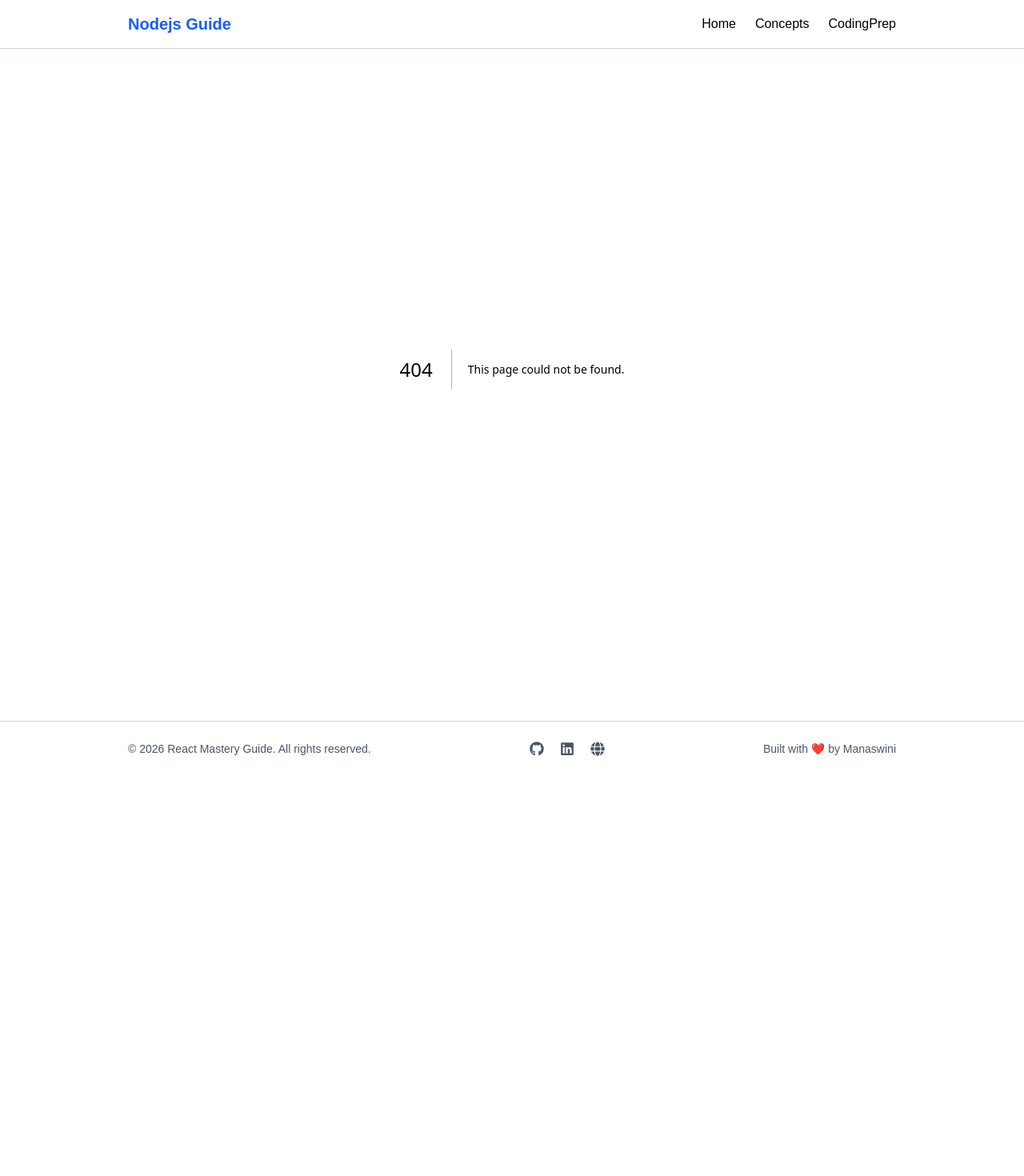
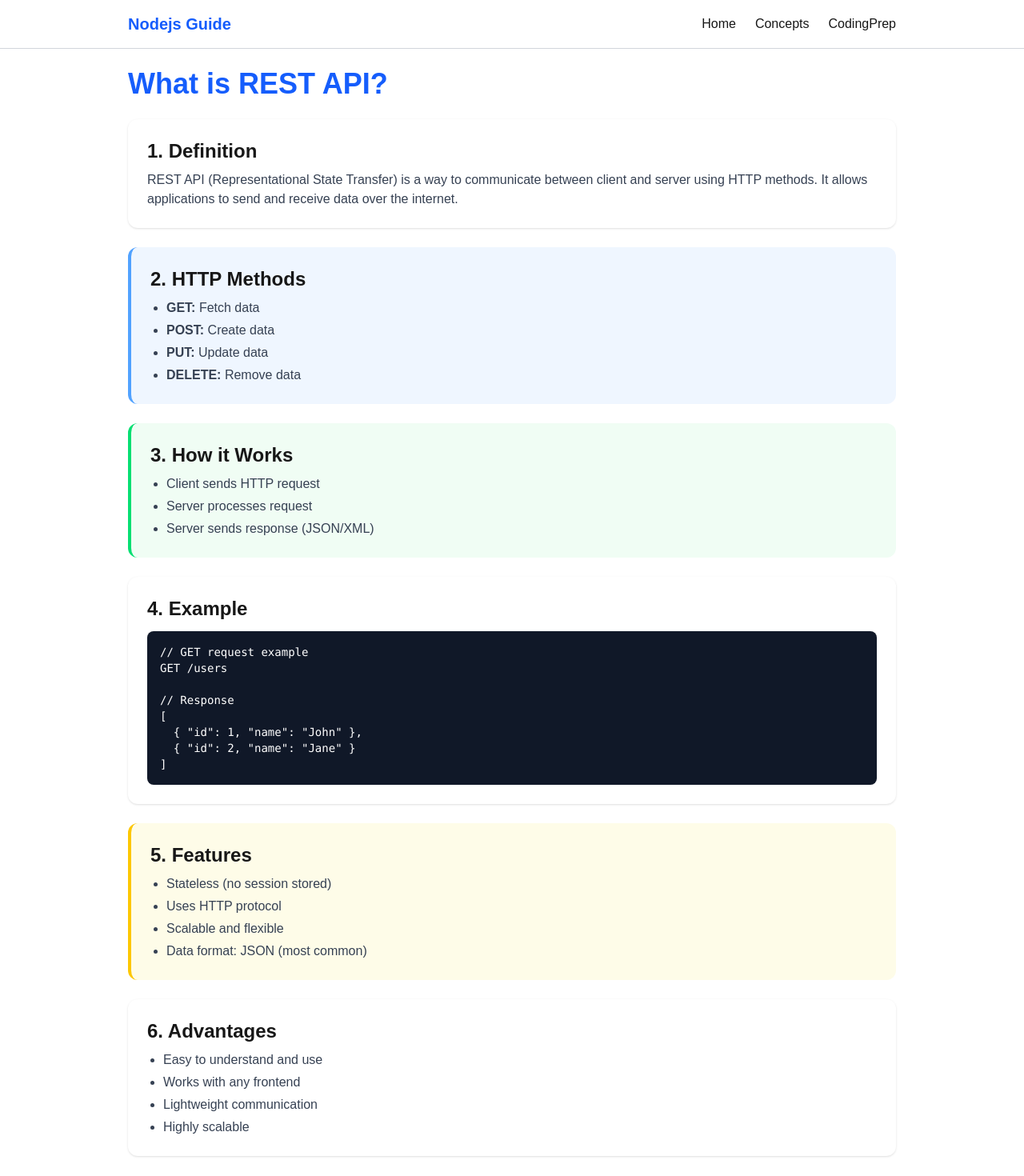
Before and after one commit to Monisasmal/NodeJS-Concepts, a Next.js app: page /concepts/WhatIsRestAPI in a window 1280 px wide. Before the commit this address had no page. Shown: the top 1470 px of the page at 80% size. Before the commit the page ends 970 px from the top, so only its background shows below. Built offline with nearby package versions, Linux system fonts and the light colour scheme.

Commit message:
first commit

```diff
--- /dev/null
+++ b/src/app/concepts/WhatIsRestAPI/page.tsx
@@ -0,0 +1,92 @@
+export default function WhatIsRestAPI() {
+  return (
+    <div className="w-full max-w-5xl mx-auto px-4 sm:px-6 lg:px-8 py-6">
+
+      <h1 className="text-2xl sm:text-3xl md:text-4xl font-bold text-blue-600 mb-6">
+        What is REST API?
+      </h1>
+
+      {/* Definition */}
+      <section className="mb-6 bg-white shadow-sm rounded-xl p-4 sm:p-6">
+        <h2 className="text-lg sm:text-xl md:text-2xl font-semibold mb-2">
+          1. Definition
+        </h2>
+        <p className="text-sm sm:text-base text-gray-700">
+          REST API (Representational State Transfer) is a way to communicate
+          between client and server using HTTP methods. It allows applications
+          to send and receive data over the internet.
+        </p>
+      </section>
+
+      {/* HTTP Methods */}
+      <section className="mb-6 bg-blue-50 border-l-4 border-blue-400 rounded-xl p-4 sm:p-6">
+        <h2 className="text-lg sm:text-xl md:text-2xl font-semibold mb-2">
+          2. HTTP Methods
+        </h2>
+        <ul className="list-disc ml-5 text-sm sm:text-base text-gray-700 space-y-1">
+          <li><b>GET:</b> Fetch data</li>
+          <li><b>POST:</b> Create data</li>
+          <li><b>PUT:</b> Update data</li>
+          <li><b>DELETE:</b> Remove data</li>
+        </ul>
+      </section>
+
+      {/* How it Works */}
+      <section className="mb-6 bg-green-50 border-l-4 border-green-400 rounded-xl p-4 sm:p-6">
+        <h2 className="text-lg sm:text-xl md:text-2xl font-semibold mb-2">
+          3. How it Works
+        </h2>
+        <ul className="list-disc ml-5 text-sm sm:text-base text-gray-700 space-y-1">
+          <li>Client sends HTTP request</li>
+          <li>Server processes request</li>
+          <li>Server sends response (JSON/XML)</li>
+        </ul>
+      </section>
+
+      {/* Example */}
+      <section className="mb-6 bg-white shadow-sm rounded-xl p-4 sm:p-6">
+        <h2 className="text-lg sm:text-xl md:text-2xl font-semibold mb-3">
+          4. Example
+        </h2>
+
+        <pre className="bg-gray-900 text-white p-3 sm:p-4 rounded-lg overflow-x-auto text-xs sm:text-sm">
+{`// GET request example
+GET /users
+
+// Response
+[
+  { "id": 1, "name": "John" },
+  { "id": 2, "name": "Jane" }
+]`}
+        </pre>
+      </section>
+
+      {/* Features */}
+      <section className="mb-6 bg-yellow-50 border-l-4 border-yellow-400 rounded-xl p-4 sm:p-6">
+        <h2 className="text-lg sm:text-xl md:text-2xl font-semibold mb-2">
+          5. Features
+        </h2>
+        <ul className="list-disc ml-5 text-sm sm:text-base text-gray-700 space-y-1">
+          <li>Stateless (no session stored)</li>
+          <li>Uses HTTP protocol</li>
+          <li>Scalable and flexible</li>
+          <li>Data format: JSON (most common)</li>
+        </ul>
+      </section>
+
+      {/* Advantages */}
+      <section className="mb-6 bg-white shadow-sm rounded-xl p-4 sm:p-6">
+        <h2 className="text-lg sm:text-xl md:text-2xl font-semibold mb-2">
+          6. Advantages
+        </h2>
+        <ul className="list-disc ml-5 text-sm sm:text-base text-gray-700 space-y-1">
+          <li>Easy to understand and use</li>
+          <li>Works with any frontend</li>
+          <li>Lightweight communication</li>
+          <li>Highly scalable</li>
+        </ul>
+      </section>
+
+    </div>
+  );
+}
--- a/src/app/concepts/page.tsx
+++ b/src/app/concepts/page.tsx
@@ -32,6 +32,7 @@ const concept = [
      {name: "How does try/catch work with async/await?", path:"/concepts/TryCatchAsyncAwait"},
      {name: "How to Handle Async Errors in Node.js?", path:"/concepts/HandleAsyncErrors"},
      {name: " How to Create an HTTP Server in Node.js?", path:"/concepts/CreateHTTPServerConcept"},
+     {name: "What is REST API??", path:"/concepts/WhatIsRestAPI"},
 ];
 
 export default function Concepts(){
```
